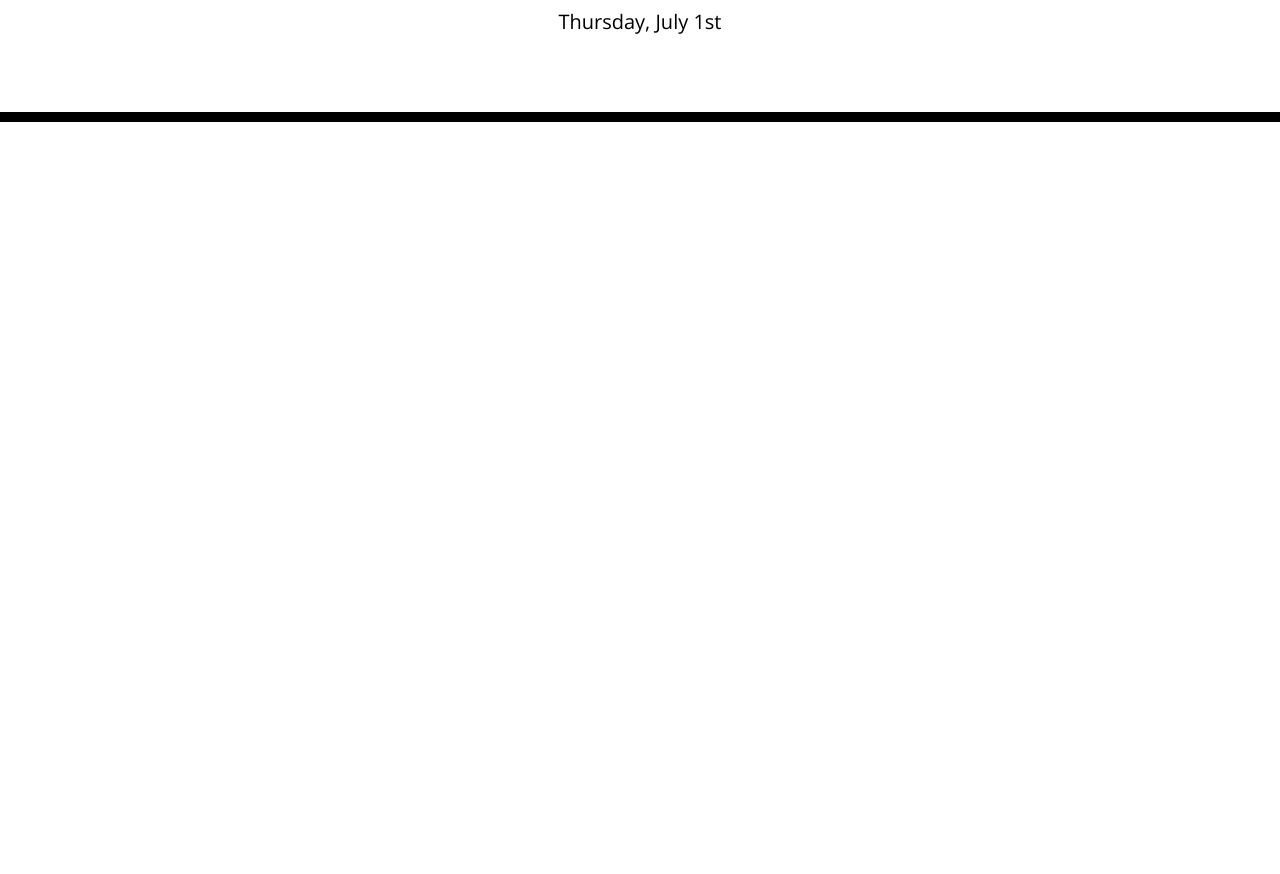
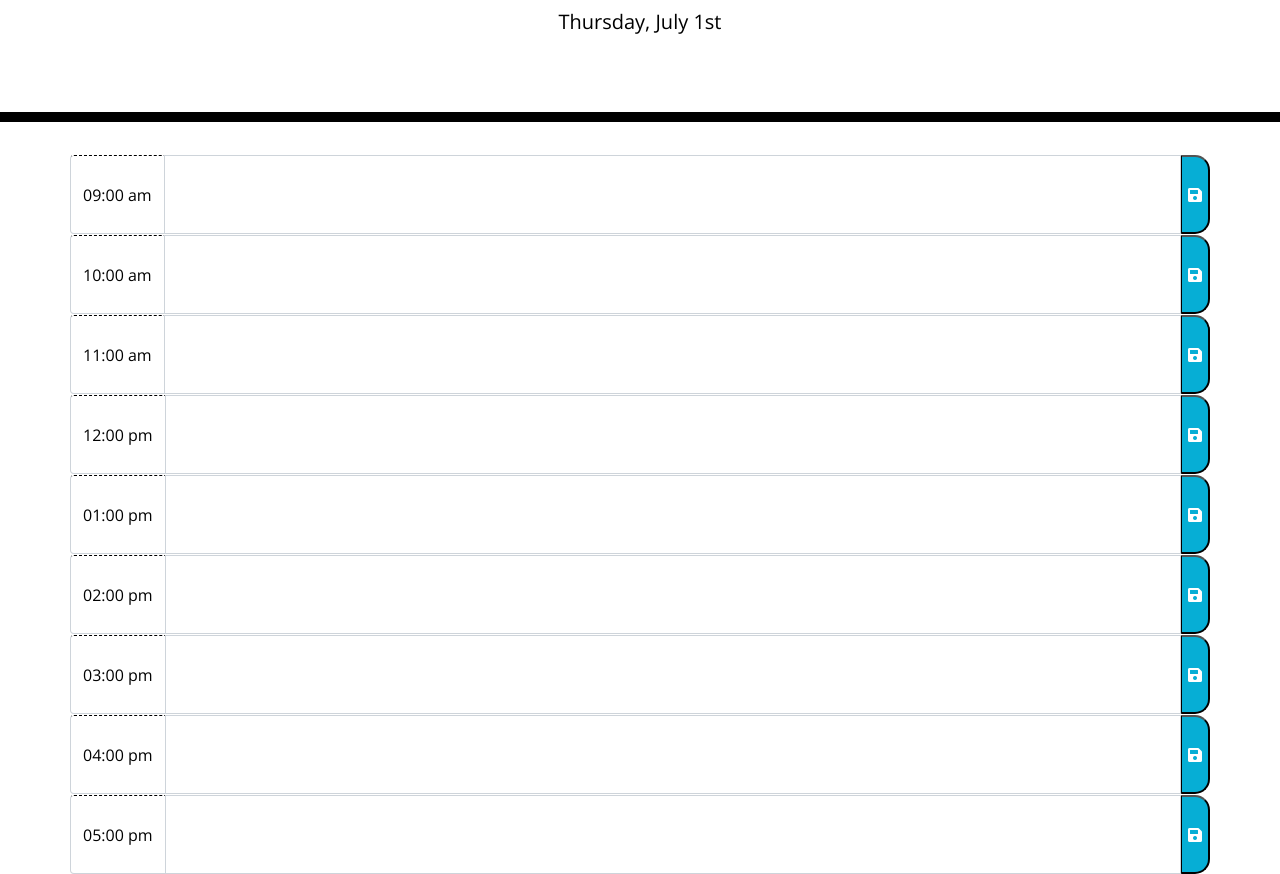
Before and after one commit to smolyakova30/workDayScheduler, a plain HTML site: page index.html in a window 1280 px wide. Shown: the part 182-1056 px from the top of the page. Before the commit the page ends 800 px from the top, so only its background shows below. Drawn offline with nearby package versions, Linux system fonts and the light colour scheme.

Commit message:
added place holders with time (bootstrap

```diff
--- a/index.html
+++ b/index.html
@@ -30,6 +30,95 @@
     </header>
     <div class="container">
       <!-- Timeblocks go here -->
+      <div class="row">
+        <div class="input-group">
+          <div class="input-group-prepend">
+            <span class="input-group-text hour">09:00 am </span>
+          </div>
+          <textarea class="form-control" aria-label="With textarea" id="9am"></textarea>
+          <button type="button" class="saveBtn"><i class="fas fa-save"></i></button>
+        </div>
+      </div>
+
+      <div class="row">
+        <div class="input-group">
+          <div class="input-group-prepend">
+            <span class="input-group-text hour">10:00 am </span>
+          </div>
+          <textarea class="form-control" aria-label="With textarea" id="10am"></textarea>
+          <button type="button" class="saveBtn"><i class="fas fa-save"></i></button>
+        </div>
+      </div>
+
+      <div class="row">
+        <div class="input-group">
+          <div class="input-group-prepend">
+            <span class="input-group-text hour">11:00 am </span>
+          </div>
+          <textarea class="form-control" aria-label="With textarea" id="11am"></textarea>
+          <button type="button" class="saveBtn"><i class="fas fa-save"></i></button>
+        </div>
+      </div>
+
+      <div class="row">
+        <div class="input-group">
+          <div class="input-group-prepend">
+            <span class="input-group-text hour">12:00 pm </span>
+          </div>
+          <textarea class="form-control" aria-label="With textarea" id="12pm"></textarea>
+          <button type="button" class="saveBtn"><i class="fas fa-save"></i></button>
+        </div>
+      </div>
+
+      <div class="row">
+        <div class="input-group">
+          <div class="input-group-prepend">
+            <span class="input-group-text hour">01:00 pm </span>
+          </div>
+          <textarea class="form-control" aria-label="With textarea" id="13pm"></textarea>
+          <button type="button" class="saveBtn"><i class="fas fa-save"></i></button>
+        </div>
+      </div>
+
+      <div class="row">
+        <div class="input-group">
+          <div class="input-group-prepend">
+            <span class="input-group-text hour">02:00 pm </span>
+          </div>
+          <textarea class="form-control" aria-label="With textarea" id="14pm"></textarea>
+          <button type="button" class="saveBtn"><i class="fas fa-save"></i></button>
+        </div>
+      </div>
+
+      <div class="row">
+        <div class="input-group">
+          <div class="input-group-prepend">
+            <span class="input-group-text hour">03:00 pm </span>
+          </div>
+          <textarea class="form-control" aria-label="With textarea" id="15pm"></textarea>
+          <button type="button" class="saveBtn"><i class="fas fa-save"></i></button>
+        </div>
+      </div>
+
+      <div class="row">
+        <div class="input-group">
+          <div class="input-group-prepend">
+            <span class="input-group-text hour">04:00 pm </span>
+          </div>
+          <textarea class="form-control" aria-label="With textarea" id="16pm"></textarea>
+          <button type="button" class="saveBtn"><i class="fas fa-save"></i></button>
+        </div>
+      </div>
+
+      <div class="row">
+        <div class="input-group">
+          <div class="input-group-prepend">
+            <span class="input-group-text hour">05:00 pm </span>
+          </div>
+          <textarea class="form-control" aria-label="With textarea" id="17pm"></textarea>
+          <button type="button" class="saveBtn"><i class="fas fa-save"></i></button>
+        </div>
+      </div>
     </div>
 
     <script src="https://code.jquery.com/jquery-3.4.1.min.js"></script>
```
